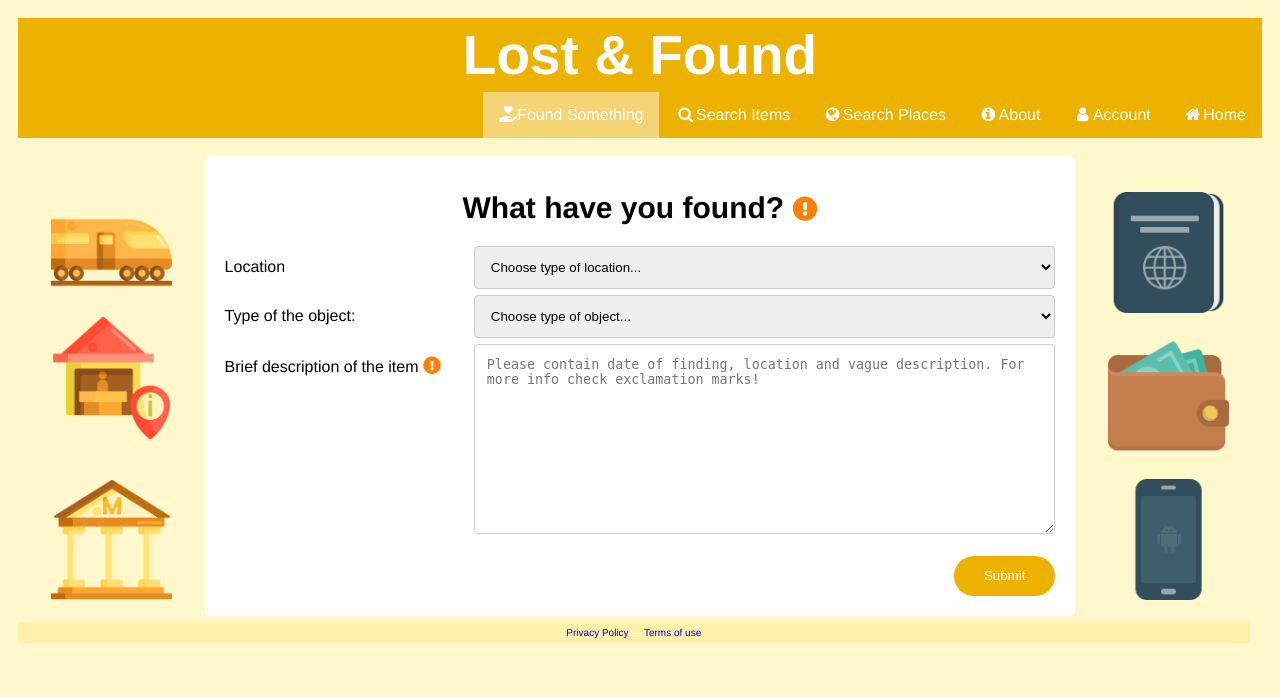
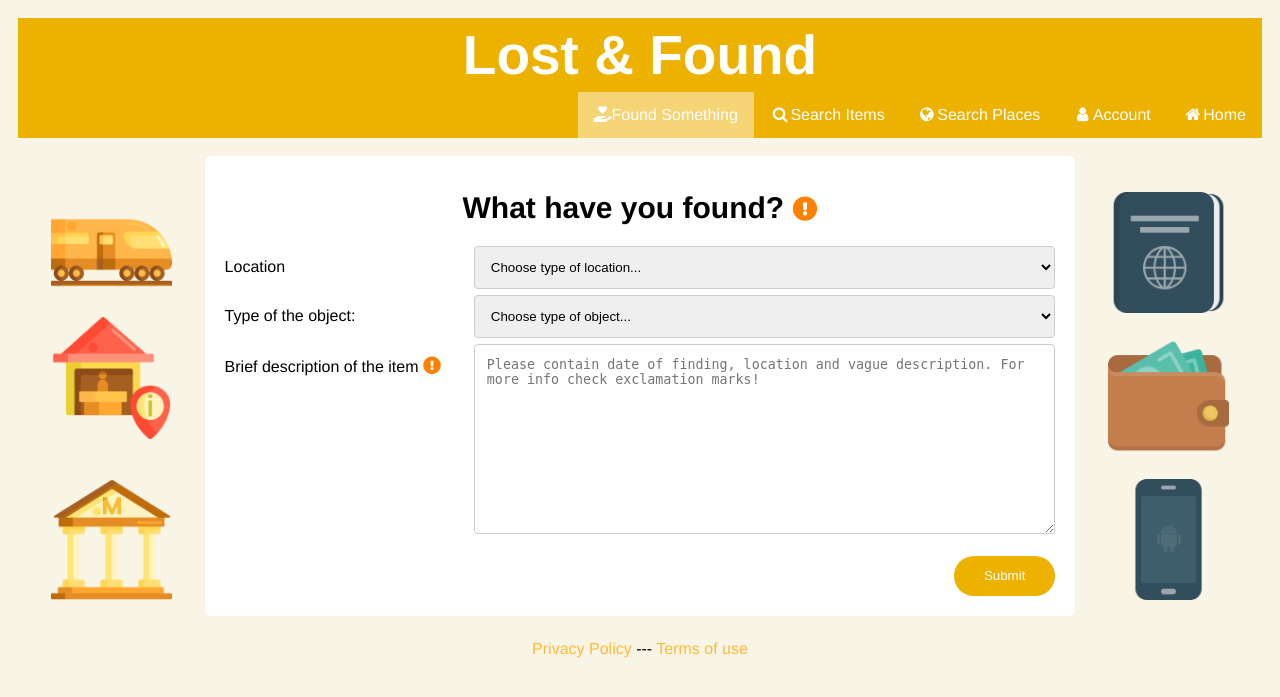
Before and after one commit to henggao98/Lost_and_Found, a PHP site: page /found.php in a window 1280 px wide. Shown: the top 697 px of the page. Run offline with PHP 8.4, Linux system fonts and the light colour scheme; the visitor is signed in with stand-in values (Sample User, id 1); data that the repository does not hold is empty.

Commit message:
Footer and nav bar update. Background touched as well

```diff
--- a/account.php
+++ b/account.php
@@ -30,7 +30,6 @@
 <div class="topnav">
   <a href="index.php" style="float:right"><i class="fa fa-fw fa-home"></i>Home</a>
   <a href="account.php" style="float:right" class="active"><i class="fa fa-fw fa-user"></i>Account</a>
-  <a href="info.html" style="float:right"><i class="fa fa-fw fa-info-circle"></i>About</a>
   <a href="institutions.php" style="float:right"><i class="fa fa-fw fa-globe"></i>Search Places</a>
   <a href="items.php" style="float:right"><i class="fa fa-fw fa-search"></i>Search Items</a>
   <a href="found.php" style="float:right"><i class='fas fa-hand-holding-heart'></i>Found Something</a>
--- a/found.css
+++ b/found.css
@@ -1,6 +1,6 @@
 body{
-	font-family: Helvetica, sans-serif;
-	background-color: #FFF8CC;
+	font-family: Helvetica;
+	background-color: #F8F4E6;
 	padding:10px;
 	height:100%;
 }
@@ -160,8 +160,7 @@ input[type=submit] {
   float: right
 }
 
-.footer{
-	background-color: #fff1ac;
+/*.footer{
 	color: #fff;
 	padding:5px;
 	font-size: 10px;
@@ -169,6 +168,16 @@ input[type=submit] {
 	bottom:0;
 	width:99%;
 	height:5%;
+}*/
+
+.links {
+  color: #FFBB33;
+  text-decoration: underline;
+}
+
+.center
+{
+  text-align: center;
 }
 
 /* The Close Button */
--- a/found.php
+++ b/found.php
@@ -21,7 +21,6 @@ include "found_functionality.php";
    <ul class="a">
     <li><a href="index.php"><i class="fa fa-fw fa-home"></i>Home</a></li>
     <li><a href="account.php"><i class="fa fa-fw fa-user"></i>Account</a></li>
-    <li><a href="info.html"><i class="fa fa-fw fa-info-circle"></i>About</a></li>
     <li><a href="institutions.php"><i class="fa fa-fw fa-globe"></i>Search Places</a></li>
     <li><a href="items.php"><i class="fa fa-fw fa-search"></i>Search Items</a></li>
     <li><a href="found.php" class="active"><i class='fas fa-hand-holding-heart'></i>Found Something</a></li>
@@ -121,6 +120,9 @@ include "found_functionality.php";
   </div>
   </div>
   </div>
-  <div class="footer"><center><a href="privacy.html"> Privacy Policy </a> --- <a href="terms.html"> Terms of use</a></center></div>
+  <div class="center"><br>
+   <a href="privacy.html" class="links"> Privacy Policy </a> --- <a href="terms.html" class="links"> Terms of use</a>
+  </div>
+  <!--<div class="footer"><center><a href="privacy.html"> Privacy Policy </a> --- <a href="terms.html"> Terms of use</a></center></div> -->
 </body>
 </html>
--- a/institutions.php
+++ b/institutions.php
@@ -106,7 +106,6 @@ function test_input($data) {
 <div class="topnav">
   <a href="index.php" style="float:right"><i class="fa fa-fw fa-home"></i>Home</a>
   <a href="account.php" style="float:right"><i class="fa fa-fw fa-user"></i>Account</a>
-  <a href="info.html" style="float:right"><i class="fa fa-fw fa-info-circle"></i>About</a>
   <a href="institutions.php" class="active" style="float:right"><i class="fa fa-fw fa-globe"></i>Search Places</a>
   <a href="items.php" style="float:right"><i class="fa fa-fw fa-search"></i>Search Items</a>
   <a href="found.php" style="float:right"><i class='fas fa-hand-holding-heart'></i>Found Something</a>
@@ -178,8 +177,11 @@ function test_input($data) {
   <?php include 'pagination.php'; ?>
 
   </div>
+</div>
+</div>
+<br>
+<div class="center">
   <a href="privacy.html" class="links"> Privacy Policy </a> --- <a href="terms.html" class="links"> Terms of use</a>
-</div>
 </div>
 
 </body>
```
Also changed, not shown: items.php (+5 -3 lines).
